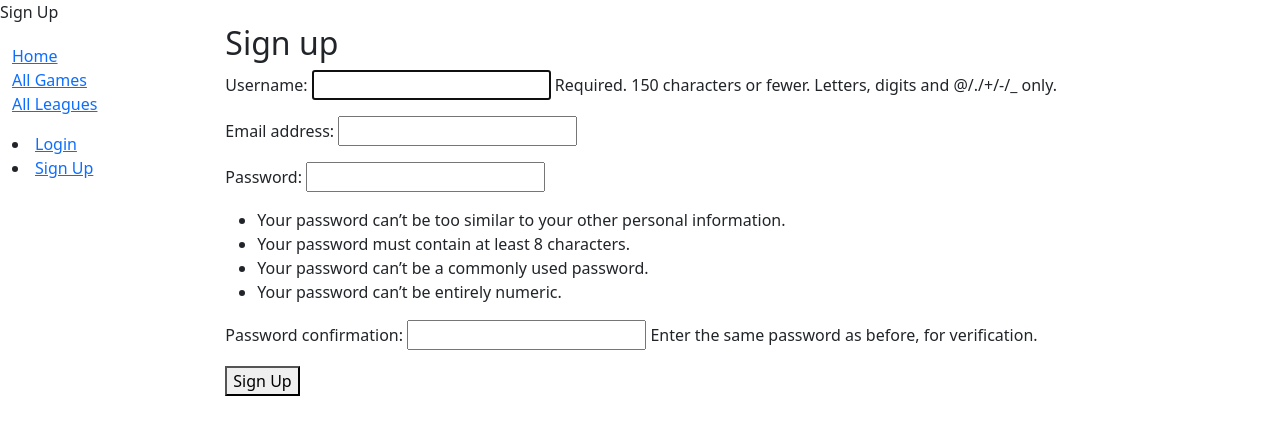
After one commit to ashwinss3/BingoGame, a Django app: page /bingo/v1/signup/ in a window 1280 px wide. The commit adds this page. Shown: the top 435 px of the page. Run offline with Django 4.2, Linux system fonts and the light colour scheme.

Commit message:
Signup Flow added

```diff
--- /dev/null
+++ b/bingo/forms/registration.py
@@ -0,0 +1,8 @@
+from django.contrib.auth.forms import UserCreationForm
+from bingo.models import User
+
+
+class UserSignupForm(UserCreationForm):
+    class Meta:
+        model = User
+        fields = ("username", "email",)
--- a/bingo/templates/generic/base_generic.html
+++ b/bingo/templates/generic/base_generic.html
@@ -27,6 +27,7 @@
                     <li><a href="{% url 'logout'%}?next={{request.path}}">Logout</a></li>
                 {% else %}
                     <li><a href="{% url 'login'%}?next={{request.path}}">Login</a></li>
+                    <li><a href="{% url 'signup'%}?next={{request.path}}">Sign Up</a></li>
                 {% endif %}
 
             {% endblock %}
--- a/bingo/templates/registration/login.html
+++ b/bingo/templates/registration/login.html
@@ -33,5 +33,6 @@
 
   {# Assumes you setup the password_reset view in your URLconf #}
   <p><a href="{% url 'password_reset' %}">Lost password?</a></p>
+  <p><a href="{% url 'signup' %}">New User ? Sign Up</a></p>
 
 {% endblock %}
--- /dev/null
+++ b/bingo/templates/registration/signup.html
@@ -0,0 +1,12 @@
+{% extends "generic/base_generic.html" %}
+
+{% block title %}Sign Up{% endblock %}
+
+{% block content %}
+  <h2>Sign up</h2>
+  <form method="post">
+    {% csrf_token %}
+    {{ form.as_p }}
+    <button type="submit">Sign Up</button>
+  </form>
+{% endblock %}
--- a/bingo/urls.py
+++ b/bingo/urls.py
@@ -8,9 +8,11 @@ urlpatterns = [
     path('games/', views.GameListView.as_view(), name='games'),
     path('game/<int:pk>', views.GameDetailView.as_view(), name='game-detail'),
     path('leagues/', views.LeagueListView.as_view(), name='leagues'),
-    path('league-standing/<int:league_id>', views.LeagueStandinglView.as_view(), name='league-standings'),
+    path('league-standing/<int:league_id>', views.LeagueStandingView.as_view(), name='league-standings'),
     path('my-games/', views.UserGameListView.as_view(), name='user-games'),
     path('my-game/<int:pk>', views.UserGameDetailView.as_view(), name='user-game-detail'),
     path('my-game/<int:game_id>/manage/', views.manage_user_game, name='user-game-manage'),
 
+    path("signup/", views.SignUpView.as_view(), name="signup"),
+
 ]
--- a/bingo/views.py
+++ b/bingo/views.py
@@ -1,14 +1,25 @@
 from django.contrib.auth.decorators import login_required
+from django.contrib.messages.views import SuccessMessageMixin
 from django.shortcuts import render
 from django.http import HttpResponseRedirect
 from django.contrib.auth.mixins import LoginRequiredMixin
 from django.forms import inlineformset_factory
+from django.urls import reverse_lazy
 from django.views import generic
+
+from bingo.forms.game import GameForm, UserGameBaseFormset
+from bingo.forms.registration import UserSignupForm
+from bingo.models import Game, LeagueStandings, League, UserGame, UserGameChoices
+from bingo.utils import utils
+
 from django.views.generic.edit import CreateView
 
-from bingo.forms.game import GameForm, UserGameBaseFormset
-from bingo.models import Game, LeagueStandings, League, UserGame, UserGameChoices
-from bingo.utils import utils
+
+class SignUpView(SuccessMessageMixin, CreateView):
+    template_name = 'registration/signup.html'
+    success_url = reverse_lazy('login')
+    form_class = UserSignupForm
+    success_message = "Your profile was created successfully"
 
 
 class GameListView(generic.ListView):
@@ -16,7 +27,6 @@ class GameListView(generic.ListView):
     template_name = 'game/game_list.html'
     paginate_by = 10
     ordering = ['-created_at']
-
 
 
 class GameDetailView(generic.DetailView):
@@ -31,7 +41,7 @@ class LeagueListView(LoginRequiredMixin, generic.ListView):
     ordering = ['-created_at']
 
 
-class LeagueStandinglView(generic.ListView):
+class LeagueStandingView(generic.ListView):
     model = LeagueStandings
     template_name = 'league/league_standings.html'
     paginate_by = 10
@@ -64,8 +74,6 @@ class UserGameCreate(CreateView):
     template_name = 'user_game/user_game_create.html'
 
 
-
-
 def index(request):
     """View function for home page of site."""
 
@@ -87,7 +95,6 @@ def manage_user_game(request, game_id):
                                         min_num=game_size, max_num=game_size, validate_max=True,
                                         validate_min=True, formset=UserGameBaseFormset, can_delete=False, edit_only=False)
     saved = False
-
 
     # if this is a POST request we need to process the form data
     if request.method == 'POST':
--- a/bingo_game/urls.py
+++ b/bingo_game/urls.py
@@ -19,6 +19,7 @@ from django.urls import path, include
 urlpatterns = [
     path('admin/', admin.site.urls),
     path('bingo/v1/', include('bingo.urls')),
+    path("bingo/accounts/", include("bingo.urls")),  # signup is added here
     path('bingo/accounts/', include('django.contrib.auth.urls')),
 
 ]
```
Also changed, not shown: db.sqlite3.
